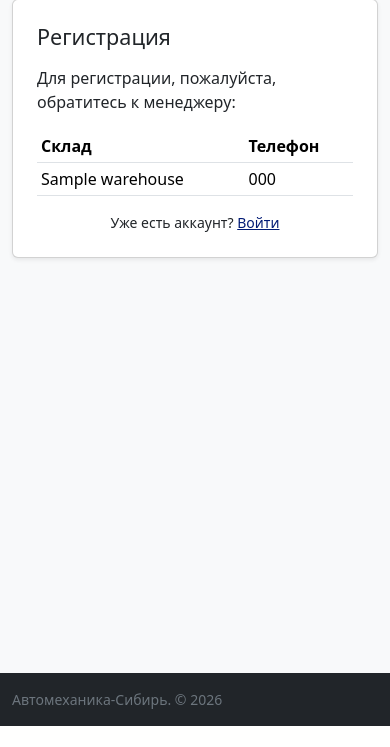
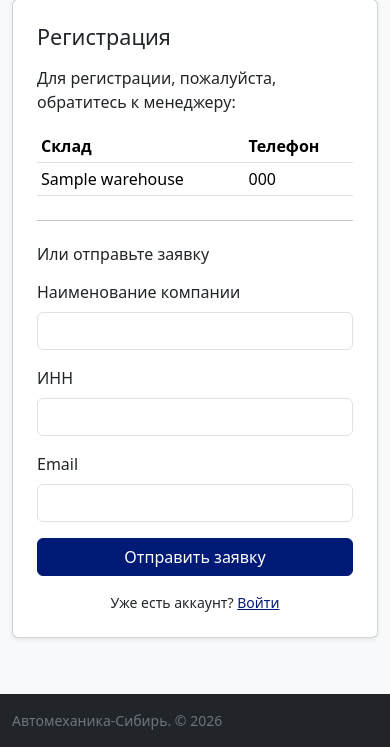
Before and after one commit to axci/ams_website, a Django app: page /accounts/register/ in a window 390 px wide. Shown: the part 118-865 px from the top of the page. Before the commit the page ends 844 px from the top, so only its background shows below. Run offline with Django 5.2, Linux system fonts and the light colour scheme; tables that the repository leaves empty hold one stand-in row (values such as "Sample post").

Commit message:
Add a registration-request form to the Регистрация page
Below the manager phone table, a «Или отправьте заявку» form (Наименование компании / ИНН / Email) emails the request to sales — REGISTRATION_REQUEST_EMAIL, default datascientist.brescia@gmail.com — with reply-to set to the applicant. ИНН is validated (10 or 12 digits) and a hidden honeypot drops bots.

Co-Authored-By: Claude Opus 4.8 <noreply@anthropic.com>

```diff
--- a/accounts/forms.py
+++ b/accounts/forms.py
@@ -18,3 +18,19 @@ class BootstrapFormMixin:
 
 class LoginForm(BootstrapFormMixin, AuthenticationForm):
     pass
+
+
+class RegistrationRequestForm(BootstrapFormMixin, forms.Form):
+    """Public «отправьте заявку» form on the registration page — emailed to sales."""
+
+    company_name = forms.CharField(label="Наименование компании", max_length=255)
+    inn = forms.CharField(label="ИНН", max_length=12)
+    email = forms.EmailField(label="Email")
+    # Honeypot: hidden from people, but bots tend to fill it. Humans leave it empty.
+    website = forms.CharField(required=False, widget=forms.HiddenInput)
+
+    def clean_inn(self):
+        inn = (self.cleaned_data.get("inn") or "").strip()
+        if not inn.isdigit() or len(inn) not in (10, 12):
+            raise forms.ValidationError("ИНН должен содержать 10 или 12 цифр.")
+        return inn
--- a/accounts/views.py
+++ b/accounts/views.py
@@ -1,13 +1,56 @@
+import logging
+
+from django.contrib import messages
 from django.contrib.auth.decorators import login_required
-from django.shortcuts import render
+from django.shortcuts import redirect, render
 
 from warehouses.models import Warehouse
 
+from .emails import send_registration_request
+from .forms import RegistrationRequestForm
+
+logger = logging.getLogger(__name__)
+
 
 def register(request):
-    """Self-registration is disabled — direct visitors to a warehouse manager."""
+    """Self-registration is disabled — show manager contacts plus a request form
+    that is emailed to sales."""
     warehouses = Warehouse.objects.filter(is_active=True).order_by("name")
-    return render(request, "registration/register.html", {"warehouses": warehouses})
+    if request.method == "POST":
+        form = RegistrationRequestForm(request.POST)
+        if form.is_valid():
+            # Skip sending on a filled honeypot, but act as if it succeeded.
+            if not form.cleaned_data.get("website"):
+                try:
+                    send_registration_request(
+                        form.cleaned_data["company_name"],
+                        form.cleaned_data["inn"],
+                        form.cleaned_data["email"],
+                    )
+                except Exception:  # noqa: BLE001
+                    logger.exception("Registration request email failed")
+                    messages.error(
+                        request,
+                        "Не удалось отправить заявку. Попробуйте позже "
+                        "или позвоните менеджеру.",
+                    )
+                    return render(
+                        request,
+                        "registration/register.html",
+                        {"warehouses": warehouses, "form": form},
+                    )
+            messages.success(
+                request,
+                "Спасибо! Ваша заявка отправлена — менеджер свяжется с вами.",
+            )
+            return redirect("register")
+    else:
+        form = RegistrationRequestForm()
+    return render(
+        request,
+        "registration/register.html",
+        {"warehouses": warehouses, "form": form},
+    )
 
 
 @login_required
--- a/templates/registration/register.html
+++ b/templates/registration/register.html
@@ -36,6 +36,33 @@
       Свяжитесь с нами через страницу <a href="{% url 'warehouses:contacts' %}">Контакты</a>.
     </p>
     {% endif %}
+
+    <hr class="my-4">
+    <h2 class="h6 mb-3">Или отправьте заявку</h2>
+    <form method="post" novalidate>
+      {% csrf_token %}
+      {{ form.website }}
+      {% for error in form.non_field_errors %}
+      <div class="alert alert-danger py-2 small mb-3">{{ error }}</div>
+      {% endfor %}
+      <div class="mb-3">
+        <label class="form-label" for="{{ form.company_name.id_for_label }}">{{ form.company_name.label }}</label>
+        {{ form.company_name }}
+        {% for e in form.company_name.errors %}<div class="text-danger small">{{ e }}</div>{% endfor %}
+      </div>
+      <div class="mb-3">
+        <label class="form-label" for="{{ form.inn.id_for_label }}">{{ form.inn.label }}</label>
+        {{ form.inn }}
+        {% for e in form.inn.errors %}<div class="text-danger small">{{ e }}</div>{% endfor %}
+      </div>
+      <div class="mb-3">
+        <label class="form-label" for="{{ form.email.id_for_label }}">{{ form.email.label }}</label>
+        {{ form.email }}
+        {% for e in form.email.errors %}<div class="text-danger small">{{ e }}</div>{% endfor %}
+      </div>
+      <button class="btn btn-primary w-100" type="submit">Отправить заявку</button>
+    </form>
+
     <p class="text-center mt-3 mb-0 small">Уже есть аккаунт? <a href="{% url 'login' %}">Войти</a></p>
   </div>
 </div>
```
Also changed, not shown: accounts/emails.py (added, +31 -0 lines).
